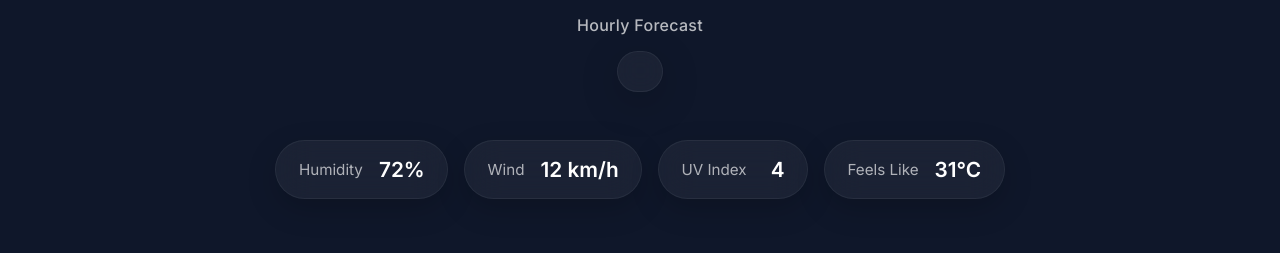
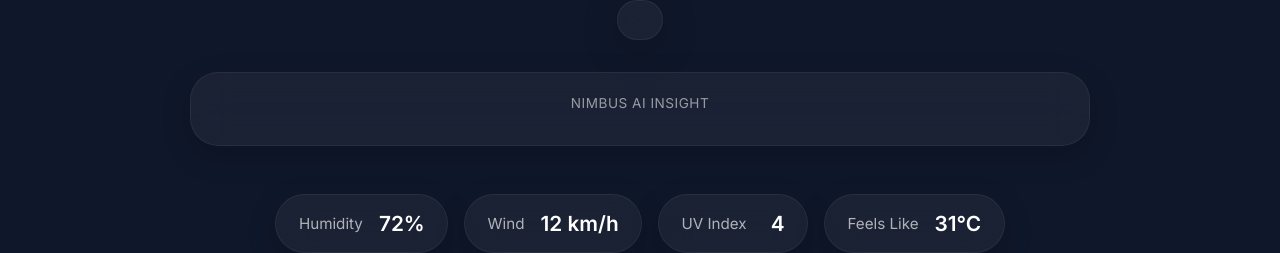
Before and after one commit to Bhagi0459/nimbus-ai, an Angular app: page / in a window 1280 px wide. Shown: the part 582-835 px from the top of the page. Before the commit the page ends 800 px from the top, so only its background shows below. Built offline with nearby package versions, Linux system fonts and the light colour scheme.

Commit message:
feat: add intelligent weather insight experience and motion polish

```diff
--- a/src/app/features/weather/pages/weather-dashboard/weather-dashboard.component.html
+++ b/src/app/features/weather/pages/weather-dashboard/weather-dashboard.component.html
@@ -1,20 +1,17 @@
-<div class="dashboard-background" [class.rainy]="
-        backgroundClass() === 'rainy'
-    " [class.sunny]="
-        backgroundClass() === 'sunny'
-    " [class.cloudy]="
-        backgroundClass() === 'cloudy'
-    " [class.default]="
-        backgroundClass() === 'default'
-    ">
+<div class="dashboard-background">
 
     <div class="glow glow-1"></div>
 
     <div class="glow glow-2"></div>
-
 </div>
 
-<div class="weather-dashboard">
+<div class="weather-dashboard" [class.loading-transition]="isLoading()" [class.sunny-atmosphere]="
+        backgroundClass() === 'sunny'
+    " [class.cloudy-atmosphere]="
+        backgroundClass() === 'cloudy'
+    " [class.rainy-atmosphere]="
+        backgroundClass() === 'rainy'
+    ">
 
     <div class="dashboard-top">
 
@@ -39,6 +36,8 @@
 
     </div>
 
+    <app-weather-insight [insight]="insight()" />
+
     <div class="dashboard-stats">
 
         @for (
--- a/src/app/features/weather/pages/weather-dashboard/weather-dashboard.component.scss
+++ b/src/app/features/weather/pages/weather-dashboard/weather-dashboard.component.scss
@@ -17,8 +17,10 @@
 
     z-index: -2;
 
-    transition:
-        background 1s ease;
+    isolation: isolate;
+
+    transition: background 1s ease;
+    pointer-events: none;
 }
 
 .dashboard-background.sunny {
@@ -107,6 +109,125 @@
     animation-delay: 3s;
 }
 
+
+.sunny-atmosphere::before {
+    content: '';
+
+    position: absolute;
+
+    top: 10%;
+    right: 15%;
+
+    width: 500px;
+    height: 500px;
+
+    border-radius: 50%;
+
+    background:
+        radial-gradient(circle,
+            rgba(251, 191, 36, 0.18),
+            transparent 70%);
+
+    filter:
+        blur(30px);
+
+    animation:
+        sunnyPulse 6s ease-in-out infinite;
+}
+
+.cloudy-atmosphere::before {
+    content: '';
+
+    position: absolute;
+
+    top: 20%;
+    left: -10%;
+
+    width: 700px;
+    height: 300px;
+
+    border-radius: 50%;
+
+    background:
+        rgba(255, 255, 255, 0.05);
+
+    filter:
+        blur(60px);
+
+    animation:
+        driftClouds 18s linear infinite;
+}
+
+.rainy-atmosphere::before {
+    content: '';
+
+    position: absolute;
+
+    inset: 0;
+
+    background-image:
+        linear-gradient(transparent,
+            rgba(255, 255, 255, 0.05));
+
+    background-size:
+        3px 24px;
+
+    opacity: 0.45;
+
+    animation:
+        rainFall 0.6s linear infinite;
+}
+
+@keyframes sunnyPulse {
+
+    0% {
+        transform:
+            scale(1);
+
+        opacity: 0.7;
+    }
+
+    50% {
+        transform:
+            scale(1.08);
+
+        opacity: 1;
+    }
+
+    100% {
+        transform:
+            scale(1);
+
+        opacity: 0.7;
+    }
+}
+
+@keyframes driftClouds {
+
+    0% {
+        transform:
+            translateX(0);
+    }
+
+    100% {
+        transform:
+            translateX(120px);
+    }
+}
+
+@keyframes rainFall {
+
+    0% {
+        background-position:
+            0 0;
+    }
+
+    100% {
+        background-position:
+            0 18px;
+    }
+}
+
 @keyframes floatGlow {
 
     0% {
@@ -137,6 +258,35 @@
     justify-content: space-between;
 
     gap: 2rem;
+
+    position: relative;
+
+    overflow: hidden;
+
+    isolation: isolate;
+
+    transition:
+        opacity 0.45s ease,
+        transform 0.45s ease;
+}
+
+.weather-dashboard.loading-transition {
+    opacity: 0.72;
+
+    transform:
+        scale(0.992);
+}
+
+.weather-dashboard::before {
+    content: '';
+
+    position: absolute;
+
+    inset: 0;
+
+    pointer-events: none;
+
+    z-index: 0;
 }
 
 .dashboard-top {
@@ -189,3 +339,37 @@
             1fr 1fr;
     }
 }
+
+.weather-dashboard.sunny-atmosphere::before {
+    background:
+        radial-gradient(circle at 75% 35%,
+            rgba(255, 200, 0, 0.18),
+            transparent 25%);
+
+    animation:
+        sunnyPulse 5s ease-in-out infinite;
+}
+
+.weather-dashboard.cloudy-atmosphere::before {
+    background:
+        radial-gradient(circle at 30% 30%,
+            rgba(255, 255, 255, 0.06),
+            transparent 35%);
+
+    animation:
+        driftClouds 12s ease-in-out infinite alternate;
+}
+
+.weather-dashboard.rainy-atmosphere::before {
+    background-image:
+        linear-gradient(rgba(255, 255, 255, 0.08) 1px,
+            transparent 1px);
+
+    background-size:
+        3px 18px;
+
+    opacity: 0.35;
+
+    animation:
+        rainFall 0.5s linear infinite;
+}
--- a/src/app/features/weather/pages/weather-dashboard/weather-dashboard.component.ts
+++ b/src/app/features/weather/pages/weather-dashboard/weather-dashboard.component.ts
@@ -7,11 +7,19 @@ import { WeatherService } from '../../services/weather.service';
 import { CitySuggestion } from '../../models/city-suggestion.model';
 import { ForecastHour } from '../../models/forecast-hour.model';
 import { ForecastTimelineComponent } from '../../widgets/forecast-timeline/forecast-timeline.component';
+import { WeatherData } from '../../models/weather.model';
+import { WeatherInsightComponent } from '../../widgets/weather-insight/weather-insight.component';
 
 @Component({
   selector: 'app-weather-dashboard',
   standalone: true,
-  imports: [WeatherHeroComponent, WeatherSearchComponent, StatCardComponent, ForecastTimelineComponent],
+  imports: [
+    WeatherHeroComponent,
+    WeatherSearchComponent,
+    StatCardComponent,
+    ForecastTimelineComponent,
+    WeatherInsightComponent,
+  ],
   templateUrl: './weather-dashboard.component.html',
   styleUrl: './weather-dashboard.component.scss',
 })
@@ -37,6 +45,8 @@ export class WeatherDashboardComponent {
 
   readonly forecast = signal<ForecastHour[]>([]);
 
+  readonly insight = signal('');
+
   readonly stats = signal([
     {
       label: 'Humidity',
@@ -59,22 +69,24 @@ export class WeatherDashboardComponent {
   readonly backgroundClass = computed(() => {
     const condition = this.condition().toLowerCase();
 
-    const sunnyConditions = ['sunny', 'clear'];
-
-    const cloudyConditions = ['cloud', 'mist', 'fog', 'overcast'];
-
-    const rainyConditions = ['rain', 'drizzle', 'thunder'];
-
-    if (sunnyConditions.some((item) => condition.includes(item))) {
-      return 'sunny';
+    if (
+      condition.includes('rain') ||
+      condition.includes('drizzle') ||
+      condition.includes('thunder')
+    ) {
+      return 'rainy';
     }
 
-    if (cloudyConditions.some((item) => condition.includes(item))) {
+    if (
+      condition.includes('cloud') ||
+      condition.includes('mist') ||
+      condition.includes('fog')
+    ) {
       return 'cloudy';
     }
 
-    if (rainyConditions.some((item) => condition.includes(item))) {
-      return 'rainy';
+    if (condition.includes('sun') || condition.includes('clear')) {
+      return 'sunny';
     }
 
     return 'default';
@@ -102,6 +114,8 @@ export class WeatherDashboardComponent {
     this.suggestions.set([]);
 
     this.forecast.set(weatherData.forecast);
+
+    this.insight.set(this.generateInsight(weatherData));
 
     this.isLoading.set(false);
   }
@@ -159,4 +173,52 @@ export class WeatherDashboardComponent {
       this.suggestions.set(suggestions);
     }, 400);
   }
+
+  private generateInsight(weatherData: WeatherData): string {
+    const condition = weatherData.condition.toLowerCase();
+
+    const temperature = Number.parseFloat(weatherData.temperature);
+
+    const humidity = Number.parseFloat(
+      weatherData.stats.find((stat) => stat.label === 'Humidity')?.value || '0',
+    );
+
+    if (condition.includes('rain')) {
+      return `
+      Rainy conditions expected.
+      Carry an umbrella and
+      expect slower commutes.
+    `;
+    }
+
+    if (temperature >= 35) {
+      return `
+      High temperatures detected.
+      Stay hydrated and avoid
+      prolonged afternoon exposure.
+    `;
+    }
+
+    if (humidity >= 75) {
+      return `
+      Humidity levels are elevated.
+      It may feel warmer than
+      the reported temperature.
+    `;
+    }
+
+    if (condition.includes('cloud')) {
+      return `
+      Cloud cover may create
+      cooler and softer daylight
+      conditions through the day.
+    `;
+    }
+
+    return `
+    Weather conditions look stable.
+    Great time for outdoor plans
+    and light travel activity.
+  `;
+  }
 }
--- a/src/app/features/weather/widgets/forecast-timeline/forecast-timeline.component.scss
+++ b/src/app/features/weather/widgets/forecast-timeline/forecast-timeline.component.scss
@@ -100,6 +100,19 @@
     opacity: 0.55;
 
     font-weight: 500;
+
+    transition:
+        transform 0.3s ease,
+        background 0.3s ease,
+        border-color 0.3s ease;
+
+    &:hover {
+        transform:
+            translateY(-6px);
+
+        border-color:
+            rgba(255, 255, 255, 0.16);
+    }
 }
 
 .forecast-item img {
--- a/src/app/features/weather/widgets/stat-card/stat-card.component.scss
+++ b/src/app/features/weather/widgets/stat-card/stat-card.component.scss
@@ -29,6 +29,19 @@
     transition:
         transform 0.25s ease,
         background 0.25s ease;
+
+    transition:
+        transform 0.3s ease,
+        border-color 0.3s ease,
+        background 0.3s ease;
+
+    &:hover {
+        transform:
+            translateY(-4px);
+
+        border-color:
+            rgba(255, 255, 255, 0.12);
+    }
 }
 
 .metric-pill:hover {
--- /dev/null
+++ b/src/app/features/weather/widgets/weather-insight/weather-insight.component.html
@@ -0,0 +1,11 @@
+<div class="insight-card">
+
+    <div class="insight-label">
+        Nimbus AI Insight
+    </div>
+
+    <p>
+        {{ insight() }}
+    </p>
+
+</div>
--- /dev/null
+++ b/src/app/features/weather/widgets/weather-insight/weather-insight.component.scss
@@ -0,0 +1,56 @@
+.insight-card {
+    max-width: 900px;
+
+    margin: 0 auto;
+
+    padding:
+        1.4rem 1.6rem;
+
+    border-radius: 28px;
+
+    background:
+        rgba(255, 255, 255, 0.05);
+
+    border:
+        1px solid rgba(255, 255, 255, 0.06);
+
+    backdrop-filter:
+        blur(18px);
+
+    box-shadow:
+        0 10px 30px rgba(0, 0, 0, 0.18);
+
+    text-align: center;
+
+    transition:
+        transform 0.3s ease,
+        background 0.3s ease;
+}
+
+.insight-card:hover {
+    transform:
+        translateY(-3px);
+
+    background:
+        rgba(255, 255, 255, 0.07);
+}
+
+.insight-label {
+    font-size: 0.85rem;
+
+    opacity: 0.55;
+
+    margin-bottom: 0.7rem;
+
+    letter-spacing: 0.5px;
+
+    text-transform: uppercase;
+}
+
+.insight-card p {
+    font-size: 1.05rem;
+
+    line-height: 1.7;
+
+    opacity: 0.9;
+}
--- /dev/null
+++ b/src/app/features/weather/widgets/weather-insight/weather-insight.component.ts
@@ -0,0 +1,16 @@
+import { Component, input } from '@angular/core';
+
+@Component({
+  selector: 'app-weather-insight',
+
+  standalone: true,
+
+  imports: [],
+
+  templateUrl: './weather-insight.component.html',
+
+  styleUrl: './weather-insight.component.scss',
+})
+export class WeatherInsightComponent {
+  readonly insight = input('');
+}
```
Also changed, not shown: 1 other file (tests, documents, lock files or other folders).
